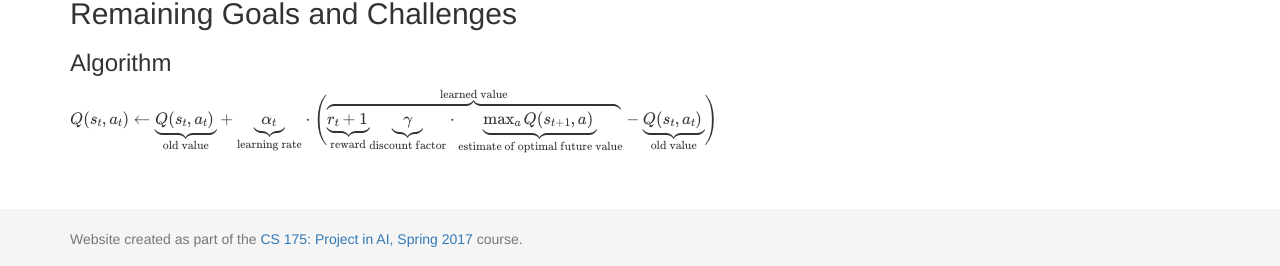
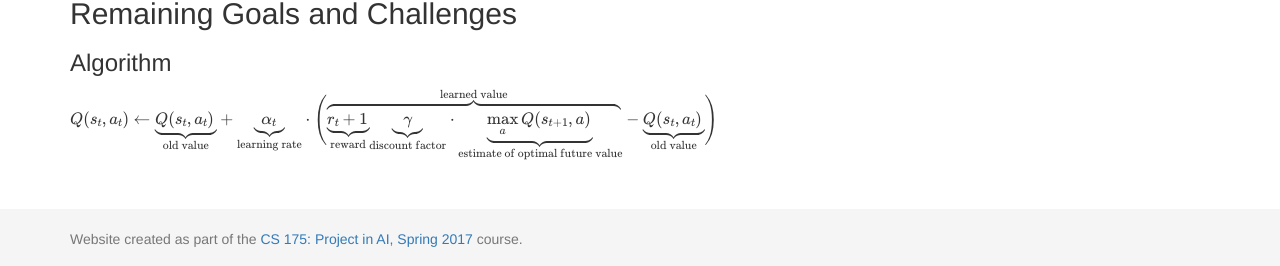
Before and after one commit to andrewdoh/scuba_diver, a Jekyll site: the page built from docs/status.md, in a window 1280 px wide. Shown: the part 631-897 px from the top of the page. Built offline with Jekyll 4.4.1, drawn with Linux system fonts in a browser that asks for light colours; formulas are drawn with MathJax 3.

Commit message:
Update status.md

```diff
--- a/docs/status.md
+++ b/docs/status.md
@@ -10,4 +10,4 @@
 ## Evaluation ##
 ## Remaining Goals and Challenges ##
 ### Algorithm ###
-$$ Q(s_t,a_t)  \leftarrow \underbrace{Q(s_t,a_t)}_{\text{old value}} + \underbrace{\alpha_t}_{\text{learning rate}} \cdot \Bigg(\overbrace{\underbrace{r_{t} + 1}_{\text{reward}}  \underbrace{\gamma}_{\text{discount factor}} \cdot \underbrace{\max_a Q(s_{t+1},a)}_{\text{estimate of optimal future value}}}^{\text{learned value}}   - \underbrace{Q(s_t,a_t)}_{\text{old value}}  \Bigg)$$
+$$ Q(s_t,a_t)  \leftarrow \underbrace{Q(s_t,a_t)}_{\text{old value}} + \underbrace{\alpha_t}_{\text{learning rate}} \cdot \Bigg(\overbrace{\underbrace{r_{t} + 1}_{\text{reward}}  \underbrace{\gamma}_{\text{discount factor}} \cdot \underbrace{\max\limits_{a} Q(s_{t+1},a)}_{\text{estimate of optimal future value}}}^{\text{learned value}}   - \underbrace{Q(s_t,a_t)}_{\text{old value}}  \Bigg)$$
```
